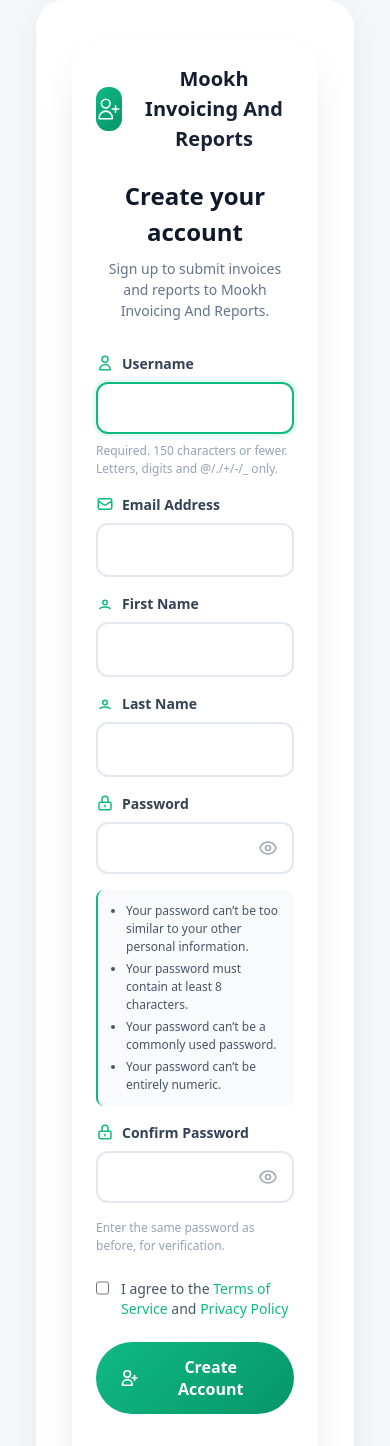
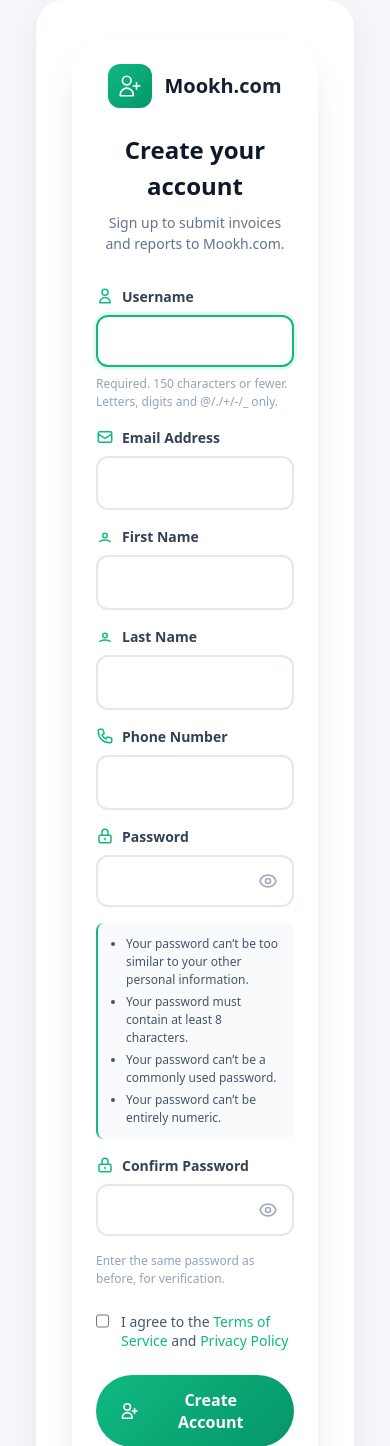
Before and after one commit to Kenaaaanz/mookh_ir, a Django app: page /signup/ in a window 390 px wide. Shown: the part 133-1579 px from the top of the page. Run offline with Django 5.2, Linux system fonts and the light colour scheme.

Commit message:
COMMIT 10: PHONE NUMBER FIELD

```diff
--- a/invoices/templates/invoices/signup.html
+++ b/invoices/templates/invoices/signup.html
@@ -10,10 +10,10 @@
                         <path stroke-linecap="round" stroke-linejoin="round" stroke-width="1.5" d="M18 9v3m0 0v3m0-3h3m-3 0h-3m-2-5a4 4 0 11-8 0 4 4 0 018 0zM3 20a6 6 0 0112 0v1H3v-1z" />
                     </svg>
                 </div>
-                <h2 class="brand-name">Mookh Invoicing And Reports</h2>
+                <h2 class="brand-name">Mookh.com</h2>
             </div>
             <h1 class="signup-title">Create your account</h1>
-            <p class="signup-subtitle">Sign up to submit invoices and reports to Mookh Invoicing And Reports.</p>
+            <p class="signup-subtitle">Sign up to submit invoices and reports to Mookh.com.</p>
         </div>
 
         <!-- Signup Form -->
@@ -54,7 +54,7 @@
                 </div>
             </div>
 
-            <!-- Email Field (if exists in your form) -->
+            <!-- Email Field -->
             {% if form.email %}
             <div class="form-group">
                 <label for="{{ form.email.id_for_label }}" class="form-label">
@@ -79,7 +79,7 @@
             </div>
             {% endif %}
 
-            <!-- First Name Field (if exists) -->
+            <!-- First Name Field -->
             {% if form.first_name %}
             <div class="form-group">
                 <label for="{{ form.first_name.id_for_label }}" class="form-label">
@@ -101,7 +101,7 @@
             </div>
             {% endif %}
 
-            <!-- Last Name Field (if exists) -->
+            <!-- Last Name Field -->
             {% if form.last_name %}
             <div class="form-group">
                 <label for="{{ form.last_name.id_for_label }}" class="form-label">
@@ -115,6 +115,54 @@
                     {% if form.last_name.errors %}
                         <div class="field-error">
                             {% for error in form.last_name.errors %}
+                                <span class="error-message">{{ error }}</span>
+                            {% endfor %}
+                        </div>
+                    {% endif %}
+                </div>
+            </div>
+            {% endif %}
+
+            <!-- Phone Number Field (NEW - Added from Profile model) -->
+            <div class="form-group">
+                <label for="{{ form.phone.id_for_label }}" class="form-label">
+                    <svg class="label-icon" xmlns="http://www.w3.org/2000/svg" fill="none" viewBox="0 0 24 24" stroke="currentColor">
+                        <path stroke-linecap="round" stroke-linejoin="round" stroke-width="2" d="M3 5a2 2 0 012-2h3.28a1 1 0 01.948.684l1.498 4.493a1 1 0 01-.502 1.21l-2.257 1.13a11.042 11.042 0 005.516 5.516l1.13-2.257a1 1 0 011.21-.502l4.493 1.498a1 1 0 01.684.949V19a2 2 0 01-2 2h-1C9.716 21 3 14.284 3 6V5z" />
+                    </svg>
+                    Phone Number
+                </label>
+                <div class="input-wrapper">
+                    {{ form.phone }}
+                    {% if form.phone.help_text %}
+                        <small class="help-text">{{ form.phone.help_text }}</small>
+                    {% endif %}
+                    {% if form.phone.errors %}
+                        <div class="field-error">
+                            {% for error in form.phone.errors %}
+                                <span class="error-message">{{ error }}</span>
+                            {% endfor %}
+                        </div>
+                    {% endif %}
+                </div>
+            </div>
+
+            <!-- Company Name Field (Optional - from Profile model) -->
+            {% if form.company_name %}
+            <div class="form-group">
+                <label for="{{ form.company_name.id_for_label }}" class="form-label">
+                    <svg class="label-icon" xmlns="http://www.w3.org/2000/svg" fill="none" viewBox="0 0 24 24" stroke="currentColor">
+                        <path stroke-linecap="round" stroke-linejoin="round" stroke-width="2" d="M19 21V5a2 2 0 00-2-2H7a2 2 0 00-2 2v16m14 0h2m-2 0h-5m-9 0H3m2 0h5M9 7h1m-1 4h1m4-4h1m-1 4h1m-5 10v-5a1 1 0 011-1h2a1 1 0 011 1v5m-4 0h4" />
+                    </svg>
+                    Company Name (Optional)
+                </label>
+                <div class="input-wrapper">
+                    {{ form.company_name }}
+                    {% if form.company_name.help_text %}
+                        <small class="help-text">{{ form.company_name.help_text }}</small>
+                    {% endif %}
+                    {% if form.company_name.errors %}
+                        <div class="field-error">
+                            {% for error in form.company_name.errors %}
                                 <span class="error-message">{{ error }}</span>
                             {% endfor %}
                         </div>
@@ -220,7 +268,7 @@
     <!-- Benefits Section -->
     <div class="benefits-section">
         <div class="benefits-card">
-            <h3>Why join Mookh Invoicing And Reports?</h3>
+            <h3>Why join Mookh.com?</h3>
             <div class="benefits-list">
                 <div class="benefit-item">
                     <svg class="benefit-icon" xmlns="http://www.w3.org/2000/svg" fill="none" viewBox="0 0 24 24" stroke="currentColor">
@@ -407,6 +455,7 @@
     /* Input Fields */
     .signup-form input[type="text"],
     .signup-form input[type="email"],
+    .signup-form input[type="tel"],
     .signup-form input[type="password"] {
         width: 100%;
         padding: 0.875rem 1rem;
@@ -420,6 +469,7 @@
 
     .signup-form input[type="text"]:focus,
     .signup-form input[type="email"]:focus,
+    .signup-form input[type="tel"]:focus,
     .signup-form input[type="password"]:focus {
         outline: none;
         border-color: #10b981;
```
Also changed, not shown: README.md, db.sqlite3.
